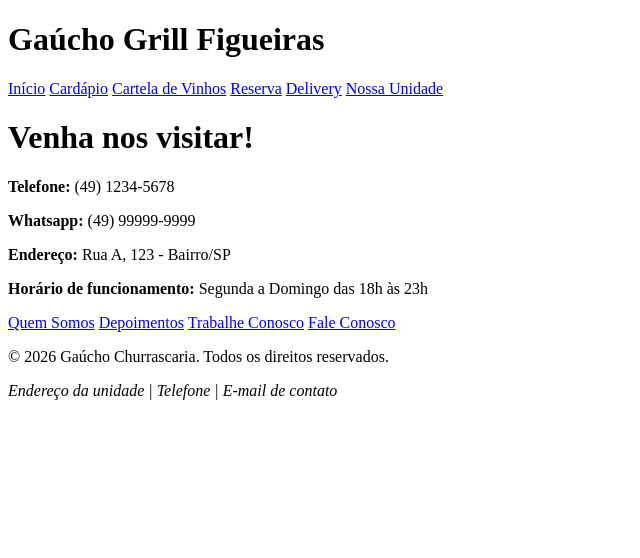
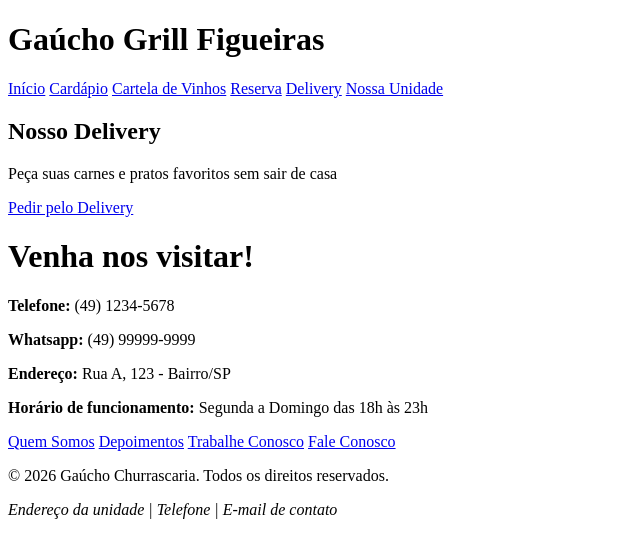
Before and after one commit to vitoria-camargo1109/projeto_GauchoChurrascaria, a plain HTML site: page paginas/delivery.html in a window 1280 px wide. Shown: the whole page, without its empty margins (0-640 px from the left). Drawn offline with Linux system fonts and the light colour scheme.

Commit message:
adiciona link  delivery na página

```diff
--- a/paginas/delivery.html
+++ b/paginas/delivery.html
@@ -22,9 +22,15 @@
     </header>
 
     <main>
-        <section> </section>
-        <section> </section>
-        <article> </article>
+        <section>
+            <article>
+            <h2> Nosso Delivery</h2>
+            <p>Peça suas carnes e pratos favoritos sem sair de casa</p>
+            <a href="https://pedido.xmenu.com.br/?loja=21665#/vitrine">
+                Pedir pelo Delivery
+            </a>
+            </article>
+        </section>
     </main>
 
     <!-- FOOTER: idêntico em todas as  páginas -->
```
Also changed, not shown: 2 other files.
